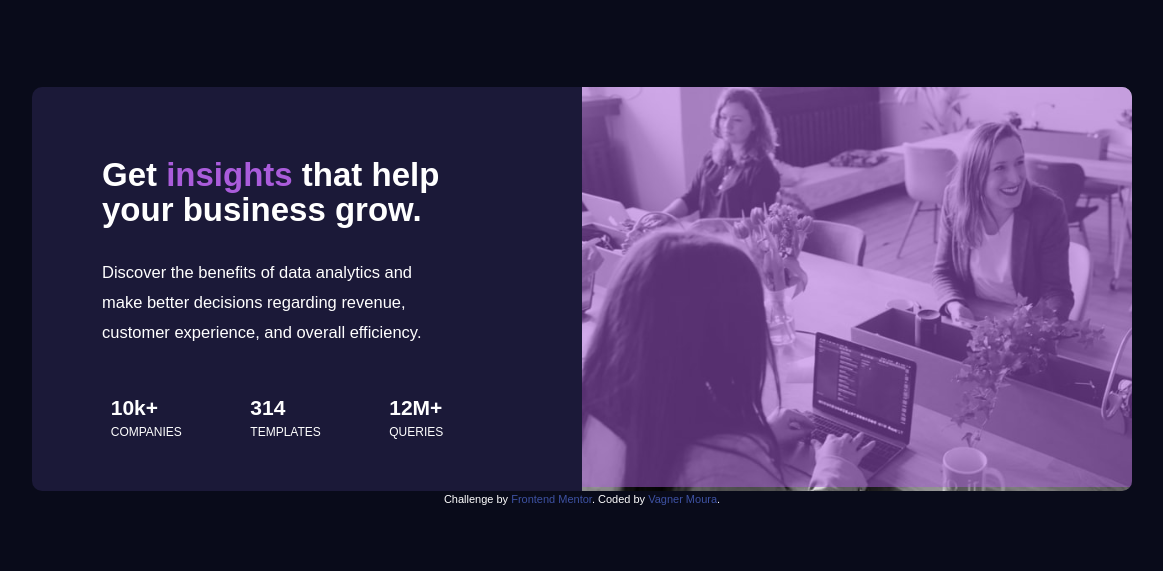
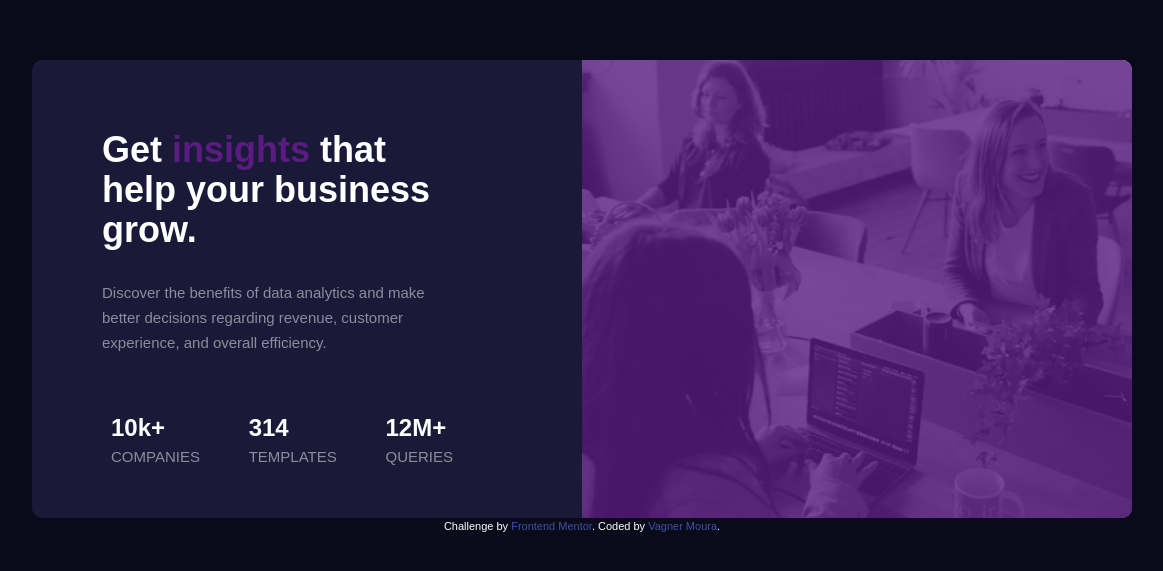
Before and after one commit to VagnerMouraMacedo/Project-Stats_preview_card_component, a plain HTML site: page index.html in a window 1536 px wide. Shown: the part 103-674 px from the top of the page, without its empty margins (186-1349 px from the left). Drawn offline with Linux system fonts and the light colour scheme.

Commit message:
Update style.css

```diff
--- a/style.css
+++ b/style.css
@@ -10,8 +10,7 @@
 :root {
   --main_background: hsl(233, 47%, 7%);
   --card_background: hsl(244, 38%, 16%);
-  --accent: hsl(277, 64%, 61%);
-
+  --accent: hsl(277, 64%, 31%);
   --main-heading_stats: hsl(0, 0%, 100%);
   --main_paragraph: hsla(0, 0%, 100%, 0.75);
   --stat_headings: hsla(0, 0%, 100%, 0.6);
@@ -46,19 +45,19 @@ body {
   width: 100%;
   height: 245px;
   display: block;
-  background: url(images/image-header-mobile.jpg) no-repeat;
-  background-size: contain;
+  background: url(images/image-header-mobile.jpg) no-repeat center;
+  background-size: cover;
   position: relative;
 }
 .img::before {
   content: "";
   position: absolute;
   width: 100%;
-  height: 99%;
+  height: 100%;
   top: 0;
   left: 0;
   background-color: var(--accent);
-  opacity: 0.5;
+  opacity: .8;
 }
 .container {
   display: flex;
@@ -80,6 +79,7 @@ h2.title span {
 P.content {
   text-align: center;
   margin: 0 7.1px 25px;
+  color: rgba(255, 255, 255, 0.5)
 }
 .cards {
   display: flex;
@@ -100,6 +100,7 @@ P.content {
 }
 .card .info {
   text-transform: uppercase;
+  color: rgba(255, 255, 255, 0.5);
 }
 
 @media screen and (min-width: 480px) {
@@ -221,17 +222,17 @@ P.content {
     width: 1100px;
   }
   .container {
-    padding: 70px 130px 30px 70px;
+    padding: 70px 120px 30px 70px;
   }
   h2.title {
-    font-size: 2.2em;
-    line-height: 35px;
+    font-size: 2.4em;
+    line-height: 40px;
     margin-bottom: 30px;
   }
   p.content {
-    font-size: 1.1em;
-    line-height: 30px;
-    margin-bottom: 30px;
+    font-size: 1em;
+    line-height: 25px;
+    margin-bottom: 40px;
   }
   .cards {
     margin-bottom: 20px;
@@ -239,9 +240,9 @@ P.content {
   }
 
   .cards .card .number {
-    font-size: 1.4em;
+    font-size: 1.6em;
   }
   .cards .card .info {
-    font-size: 0.8em;
+    font-size: 1em;
   }
 }
```
